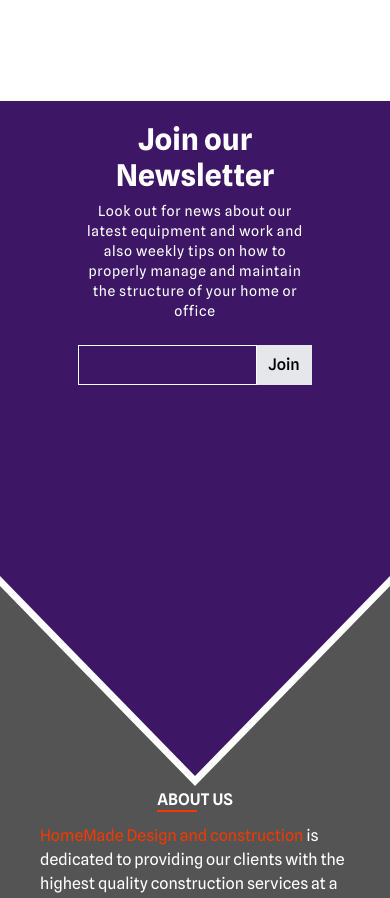
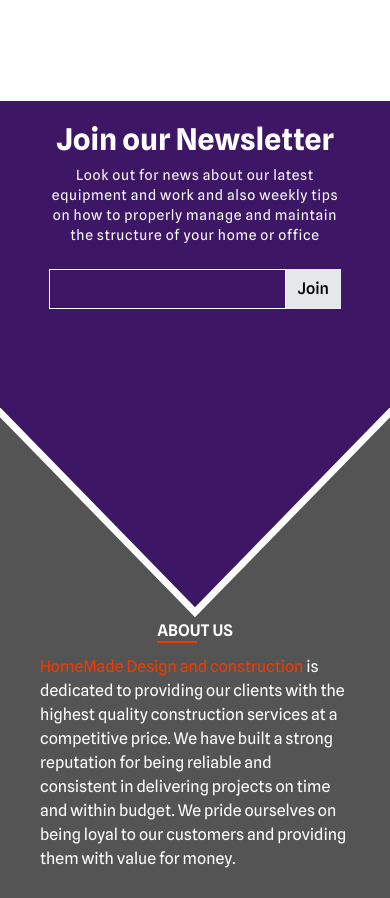
Before and after one commit to aldaineclarke/HMD-Construction, an Angular app: page /about in a window 390 px wide. Shown: the part 3403-4301 px from the top of the page. Built offline with nearby package versions, Linux system fonts and the light colour scheme.

Commit message:
fixed issues with footer newsletter section

```diff
--- a/src/app/Components/footer/footer.component.scss
+++ b/src/app/Components/footer/footer.component.scss
@@ -100,7 +100,7 @@
 
     }
     .newsletter{
-        height: 70vh;
+        height: 60vh;
         align-items: flex-start;
 
         .constrained{
@@ -131,7 +131,7 @@
         justify-content:space-evenly;    }
 
         .newsletter{
-            height: 80vh;
+            height: 60vh;
             align-items: flex-start;
 
             .constrained{
@@ -142,5 +142,8 @@
             }
 
         }
+        .newsletter__form{
+            @apply w-5/6;
+        }
 
 }
--- a/src/app/Components/header/header.component.html
+++ b/src/app/Components/header/header.component.html
@@ -2,7 +2,7 @@
     <header>
         <nav class="constrained">
             <ul class="nav" role="navigation"  #headerSection>
-                <li title="Homemade Designs & Construction" class="nav__item">
+                <li title="Homemade Designs & Construction" class="nav__item" routerLink="/home" >
                     <a class="nav__link"><img src="/assets/HMDC/HMDC_logo_coloured.svg" alt="HMDC Logo should be here"></a></li>
                 <div class="nav__item-group">
                     <li class="nav__item" title="Home" routerLink="/home"><a class="nav__link">HOME</a></li>
```
